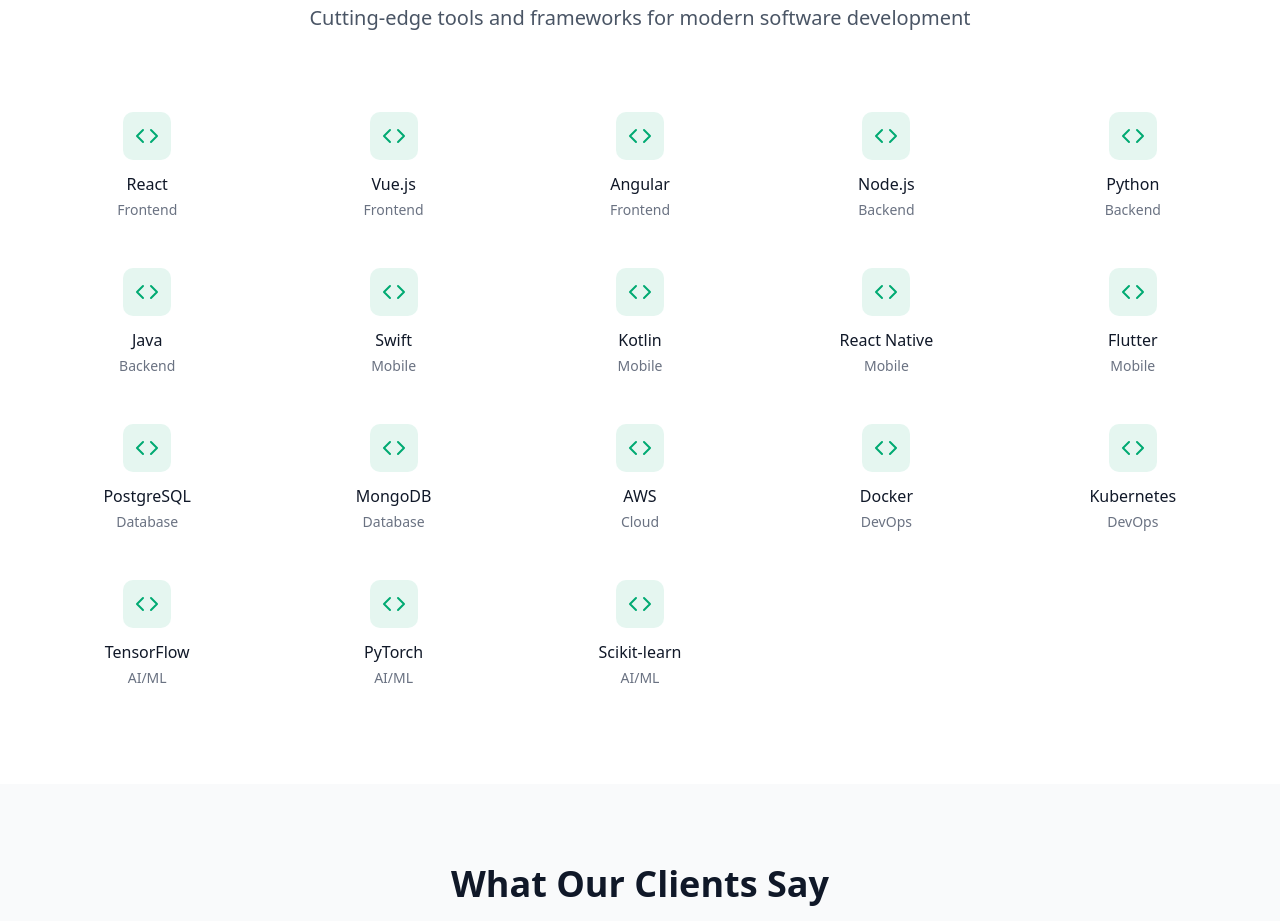
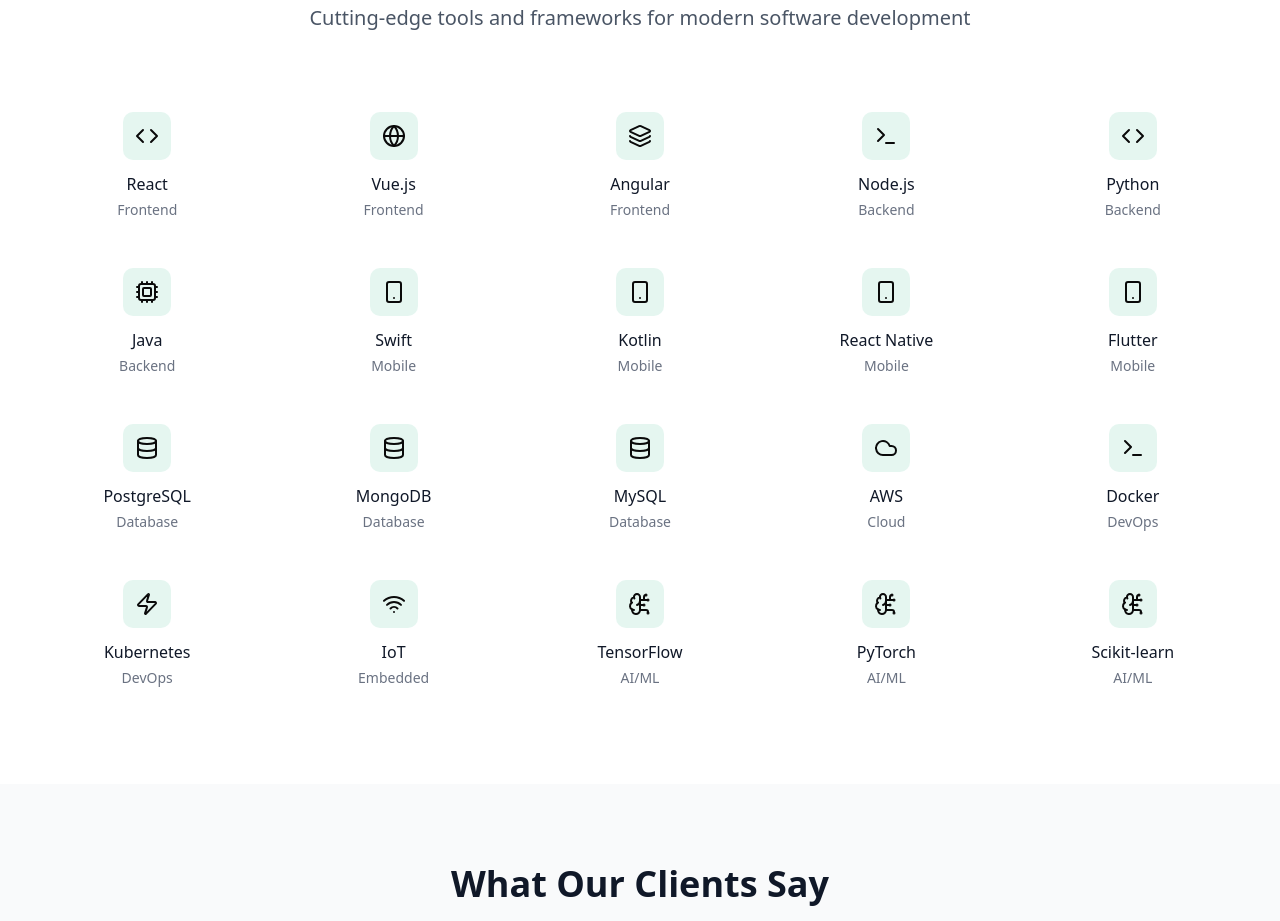
Before and after one commit to ratulhasanruhan/appibrium, a React (Vite) app: page / in a window 1280 px wide. Shown: the part 4380-5301 px from the top of the page. Built offline with nearby package versions, Linux system fonts and the light colour scheme.

Commit message:
improved a sctions

```diff
--- a/package.json
+++ b/package.json
@@ -10,6 +10,7 @@
     "preview": "vite preview"
   },
   "dependencies": {
+    "@heroicons/react": "^2.2.0",
     "@hookform/resolvers": "^5.0.1",
     "@radix-ui/react-accordion": "^1.2.10",
     "@radix-ui/react-alert-dialog": "^1.1.13",
--- a/src/App.jsx
+++ b/src/App.jsx
@@ -27,7 +27,12 @@ import {
   Moon,
   ChevronDown,
   BrainCircuit,
-  Facebook
+  Facebook,
+  Database,
+  Cloud,
+  Terminal,
+  Zap,
+  Wifi
 } from 'lucide-react'
 import logoIcon from './assets/mini_fav.png'
 import logoText from './assets/txt_b.png'
@@ -116,24 +121,26 @@ function App() {
   ]
 
   const technologies = [
-    { name: "React", category: "Frontend" },
-    { name: "Vue.js", category: "Frontend" },
-    { name: "Angular", category: "Frontend" },
-    { name: "Node.js", category: "Backend" },
-    { name: "Python", category: "Backend" },
-    { name: "Java", category: "Backend" },
-    { name: "Swift", category: "Mobile" },
-    { name: "Kotlin", category: "Mobile" },
-    { name: "React Native", category: "Mobile" },
-    { name: "Flutter", category: "Mobile" },
-    { name: "PostgreSQL", category: "Database" },
-    { name: "MongoDB", category: "Database" },
-    { name: "AWS", category: "Cloud" },
-    { name: "Docker", category: "DevOps" },
-    { name: "Kubernetes", category: "DevOps" },
-    { name: "TensorFlow", category: "AI/ML" },
-    { name: "PyTorch", category: "AI/ML" },
-    { name: "Scikit-learn", category: "AI/ML" }
+    { name: "React", category: "Frontend", icon: <Code className="w-6 h-6" /> },
+    { name: "Vue.js", category: "Frontend", icon: <Globe className="w-6 h-6" /> },
+    { name: "Angular", category: "Frontend", icon: <Layers className="w-6 h-6" /> },
+    { name: "Node.js", category: "Backend", icon: <Terminal className="w-6 h-6" /> },
+    { name: "Python", category: "Backend", icon: <Code className="w-6 h-6" /> },
+    { name: "Java", category: "Backend", icon: <Cpu className="w-6 h-6" /> },
+    { name: "Swift", category: "Mobile", icon: <Smartphone className="w-6 h-6" /> },
+    { name: "Kotlin", category: "Mobile", icon: <Smartphone className="w-6 h-6" /> },
+    { name: "React Native", category: "Mobile", icon: <Smartphone className="w-6 h-6" /> },
+    { name: "Flutter", category: "Mobile", icon: <Smartphone className="w-6 h-6" /> },
+    { name: "PostgreSQL", category: "Database", icon: <Database className="w-6 h-6" /> },
+    { name: "MongoDB", category: "Database", icon: <Database className="w-6 h-6" /> },
+    { name: "MySQL", category: "Database", icon: <Database className="w-6 h-6" /> },
+    { name: "AWS", category: "Cloud", icon: <Cloud className="w-6 h-6" /> },
+    { name: "Docker", category: "DevOps", icon: <Terminal className="w-6 h-6" /> },
+    { name: "Kubernetes", category: "DevOps", icon: <Zap className="w-6 h-6" /> },
+    { name: "IoT", category: "Embedded", icon: <Wifi className="w-6 h-6" /> },
+    { name: "TensorFlow", category: "AI/ML", icon: <BrainCircuit className="w-6 h-6" /> },
+    { name: "PyTorch", category: "AI/ML", icon: <BrainCircuit className="w-6 h-6" /> },
+    { name: "Scikit-learn", category: "AI/ML", icon: <BrainCircuit className="w-6 h-6" /> }
   ]
 
   const processSteps = [
@@ -462,7 +469,7 @@ function App() {
             {technologies.map((tech, index) => (
               <div key={index} className="text-center p-4 rounded-lg hover:bg-gray-50 dark:hover:bg-gray-800 transition-colors">
                 <div className="w-12 h-12 bg-primary/10 rounded-lg flex items-center justify-center mx-auto mb-3">
-                  <Code className="w-6 h-6 text-primary" />
+                  {tech.icon || <Code className="w-6 h-6 text-primary" />}
                 </div>
                 <h3 className="font-medium text-gray-900 dark:text-white mb-1">{tech.name}</h3>
                 <p className="text-sm text-gray-500 dark:text-gray-400">{tech.category}</p>
```
Also changed, not shown: 1 other file (tests, documents, lock files or other folders).
